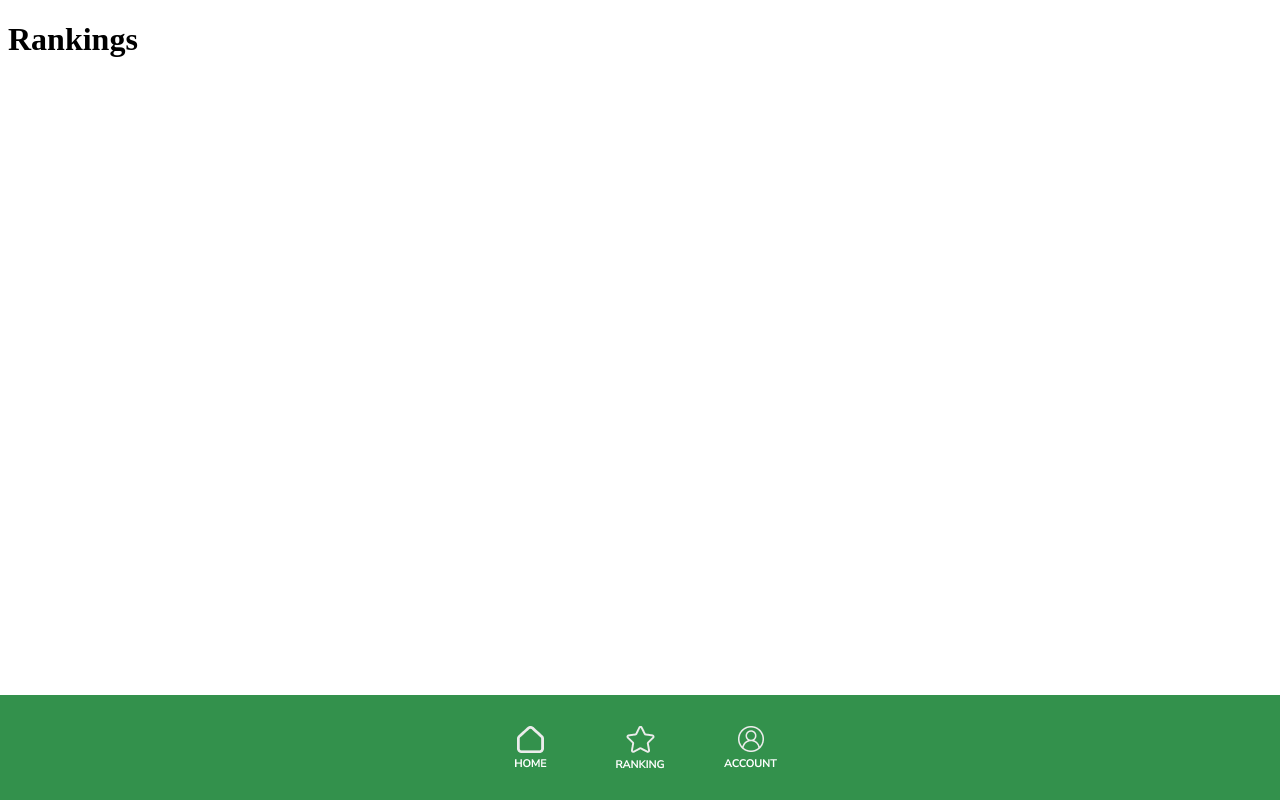
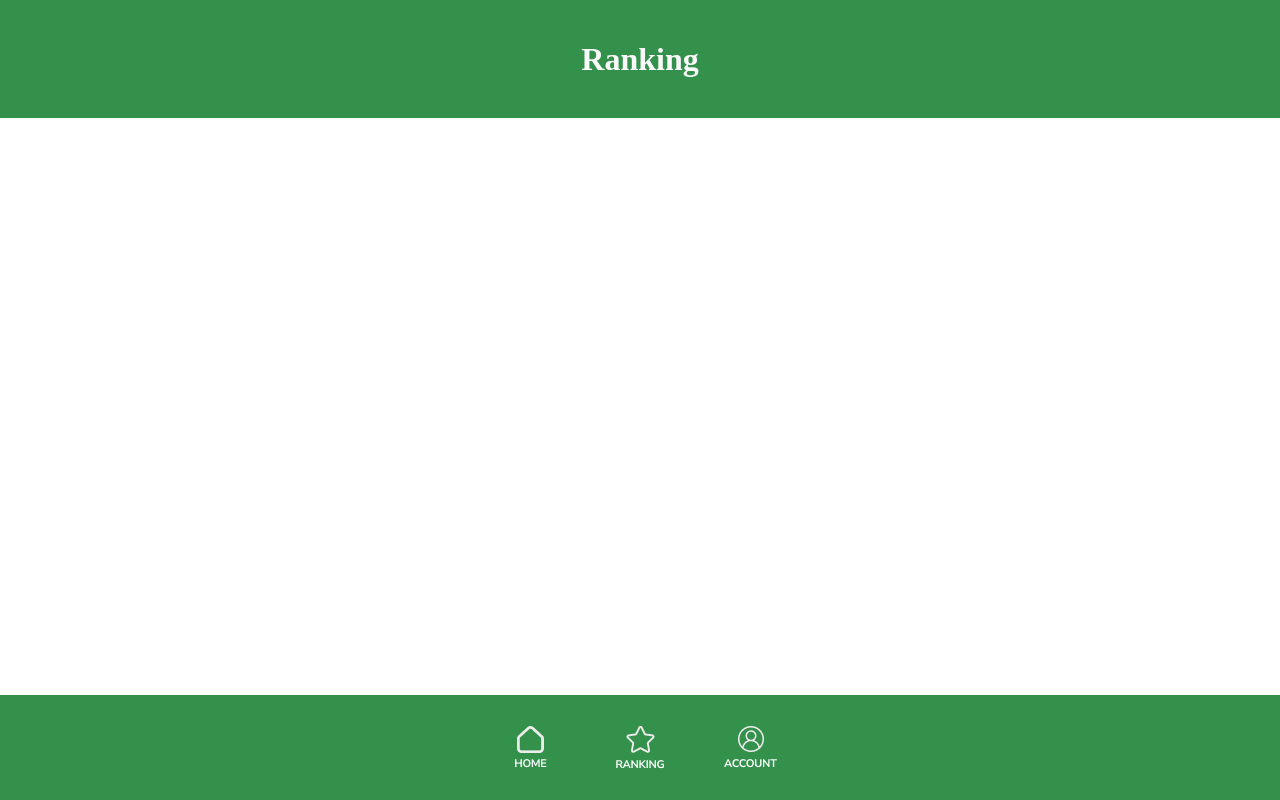
Before and after one commit to eliazardsuntono/Cash-Cow, a React (Vite) app in the folder client/: page /rankings in a window 1280 px wide. Built offline with nearby package versions, Linux system fonts and the light colour scheme.

Commit message:
Styled header and centered navbar

```diff
--- a/client/package.json
+++ b/client/package.json
@@ -11,7 +11,7 @@
   },
   "dependencies": {
     "axios": "^1.7.2",
-    "react": "^18.3.1",
+    "react": "18.3.1",
     "react-dom": "^18.3.1",
     "react-icons": "^5.2.1",
     "react-plaid-link": "^3.5.2",
--- /dev/null
+++ b/client/src/components/ranking/RankingHeader.jsx
@@ -0,0 +1,11 @@
+import styles from "./RankingHeader.module.css";
+
+const RankingHeader = () => {
+  return (
+    <header className={styles.header}>
+      <h1 className={styles.headerText}>Ranking</h1>
+    </header>
+  );
+};
+
+export default RankingHeader;
--- /dev/null
+++ b/client/src/components/ranking/RankingHeader.module.css
@@ -0,0 +1,13 @@
+.header {
+  width: 100vw;
+  background-color: #33914c;
+  display: flex;
+  height: 118px;
+  justify-content: center;
+  align-items: center;
+}
+
+.headerText {
+  color: #f9f9f9;
+  font-size: 32px;
+}
--- a/client/src/index.css
+++ b/client/src/index.css
@@ -0,0 +1,4 @@
+body {
+  margin: 0;
+  padding: 0;
+}
--- a/client/src/pages/rankings.jsx
+++ b/client/src/pages/rankings.jsx
@@ -1,9 +1,6 @@
 import styles from "./rankings.module.css";
+import RankingHeader from "./../components/ranking/RankingHeader";
 
-export default function Rankings(){
-    return (
-        <div>
-            <h1>Rankings</h1>
-        </div>
-    );
+export default function Rankings() {
+  return <RankingHeader />;
 }
```
Also changed, not shown: 1 other file (tests, documents, lock files or other folders).
